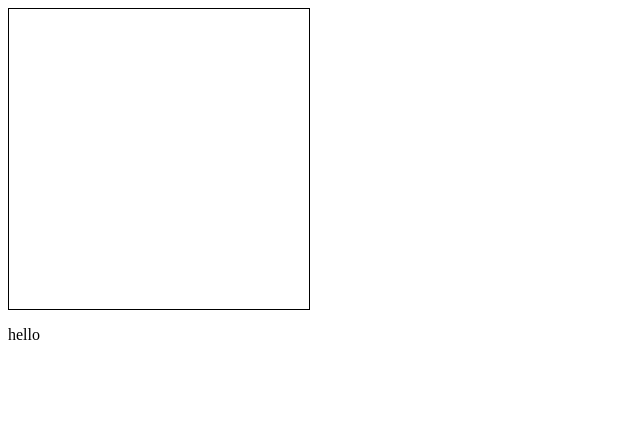
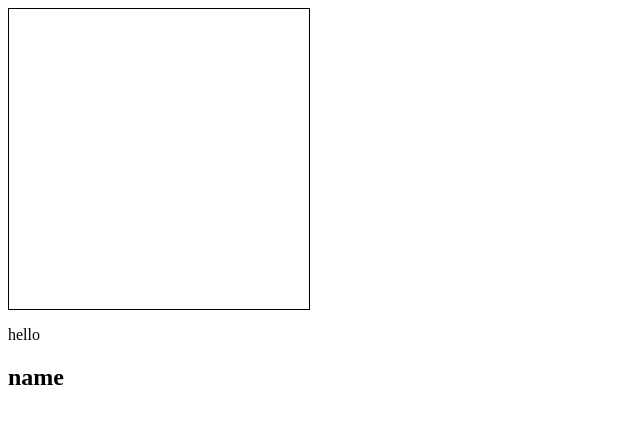
Before and after one commit to kahiesom07/coursera-test, a plain HTML site: page site/lesson1.html in a window 1280 px wide. Shown: the full height of the page, 0-640 px from the left. Drawn offline with nearby package versions, Linux system fonts and the light colour scheme.

Commit message:
small change

```diff
--- a/site/lesson1.html
+++ b/site/lesson1.html
@@ -37,6 +37,7 @@
     <div id="box"></div>
     <div id="output"></div>
     <p >jnaslxnlajnxlan</p>
+    <h2>name</h2>
 
   </body>
 </html>
```
